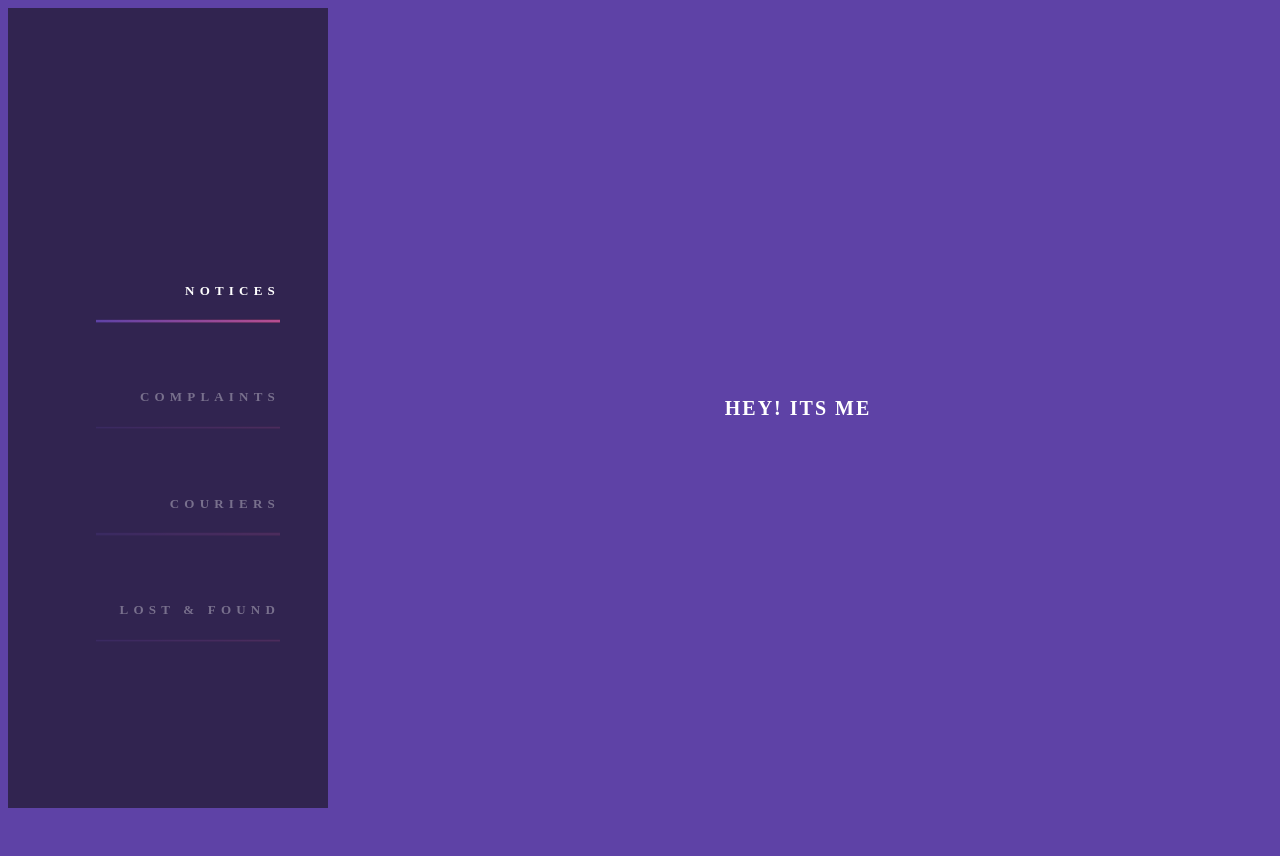
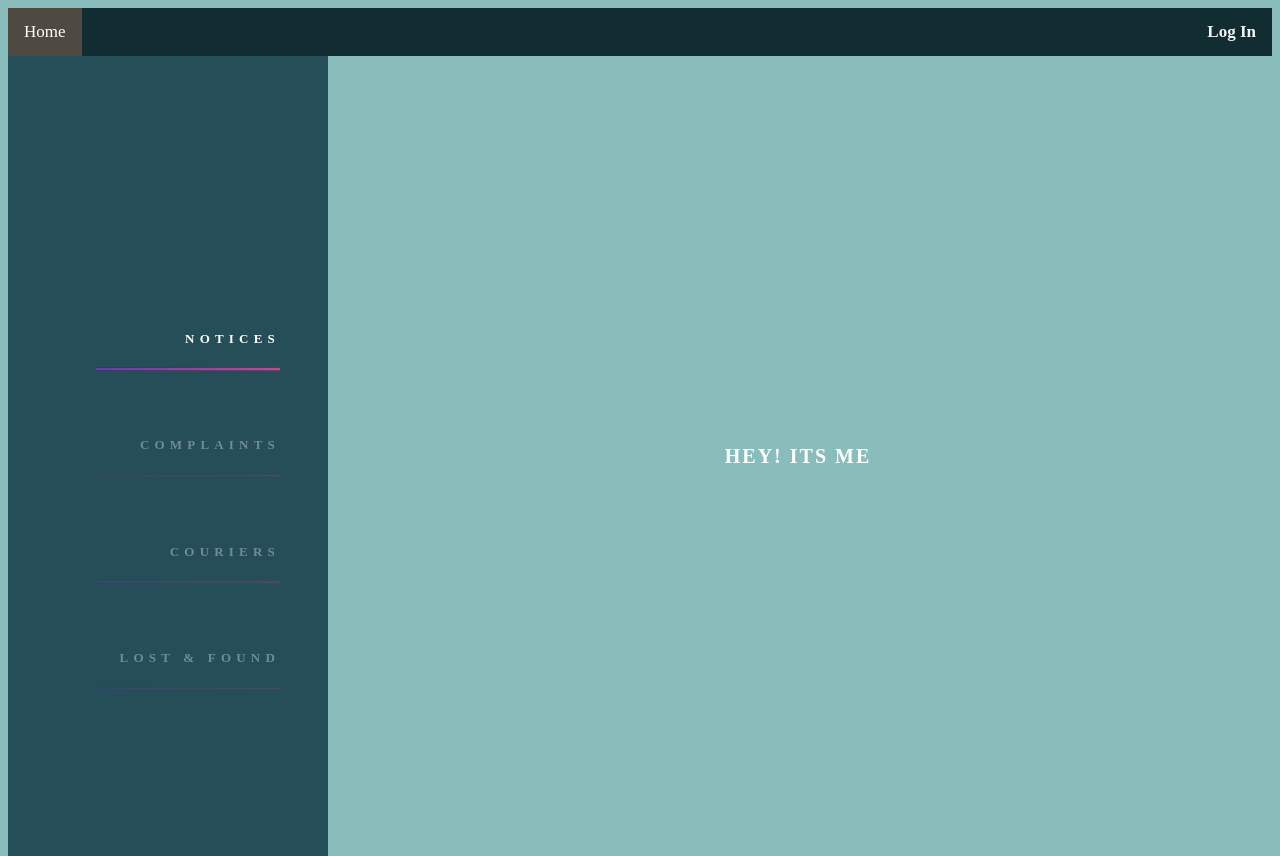
Before and after one commit to Prakarsh30/IT314_project_5, a React (Create React App) app in the folder client/: page / in a window 1280 px wide. Before the commit the page ends 808 px from the top, so only its background shows below. Built offline with nearby package versions, Linux system fonts and the light colour scheme; a web font is replaced by a local one.

Commit message:
Edit in  Navigation Bar

```diff
--- a/client/src/App.js
+++ b/client/src/App.js
@@ -1,9 +1,10 @@
 import React from "react";
 import Sidebar from "./components/homepage/sidebar";
-
+import Navbar from "./components/homepage/navbar";
 const App = () => {
   return (
     <div>
+      <Navbar />
       <Sidebar />
     </div>
   );
--- a/client/src/components/homepage/navbar.js
+++ b/client/src/components/homepage/navbar.js
@@ -5,7 +5,7 @@ const Navbar = () => {
   return (
     <nav className="topnav">
         <a className="active" href="#home">Home</a>
-        <a href="#login">Log In</a>
+        <b className="href">Log In</b>
       </nav>
   );
 };
--- a/client/src/components/homepage/navbar_style.css
+++ b/client/src/components/homepage/navbar_style.css
@@ -1,6 +1,6 @@
 
 .topnav {
-    background-color: #333;
+    background-color: #112D32;
     overflow: hidden;
   }
 
@@ -21,6 +21,21 @@
   }
 
   .topnav a.active {
-    background-color: #04AA6D;
+    background-color: #4F4A41;
     color: white;
   }
+
+  .topnav b {
+    float: right;
+    color: #f2f2f2;
+    text-align: center;
+    padding: 14px 16px;
+    text-decoration: none;
+    font-size: 17px;
+  }
+
+
+  .topnav b:hover {
+    background-color: #ddd;
+    color: black;
+  }
--- a/client/src/components/homepage/styles.css
+++ b/client/src/components/homepage/styles.css
@@ -2,14 +2,14 @@
 html {
   font-family: "Aref Ruqaa Ink", serif;
   font-size: 20px;
-  background: #5e42a6;
+  background: #88BDBC;
 }
 
 .sidebar {
   position: fixed;
   width: 25%;
   height: 100vh;
-  background: #312450;
+  background: #254E58;
   font-size: 0.65em;
 }
 
```
